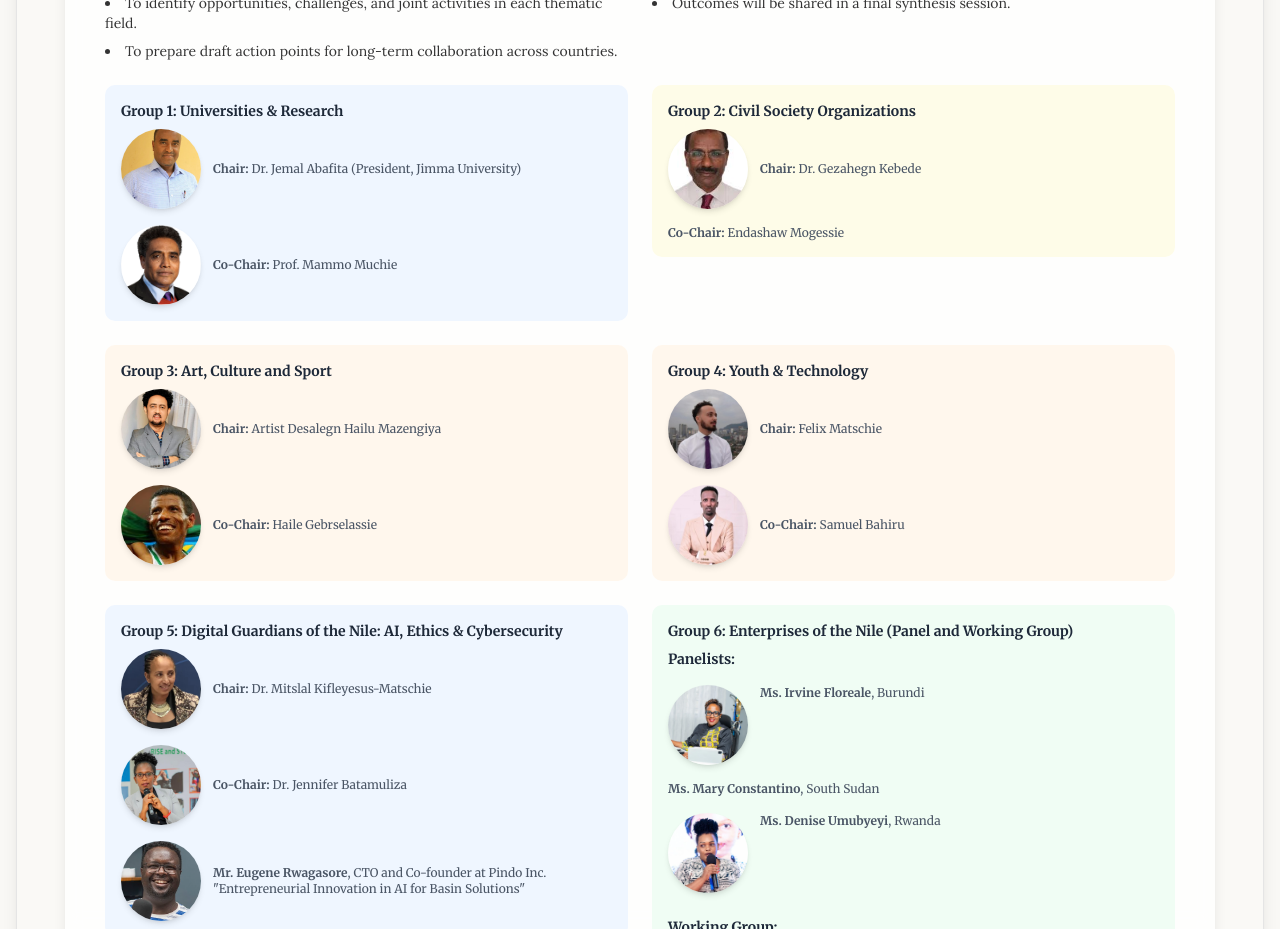
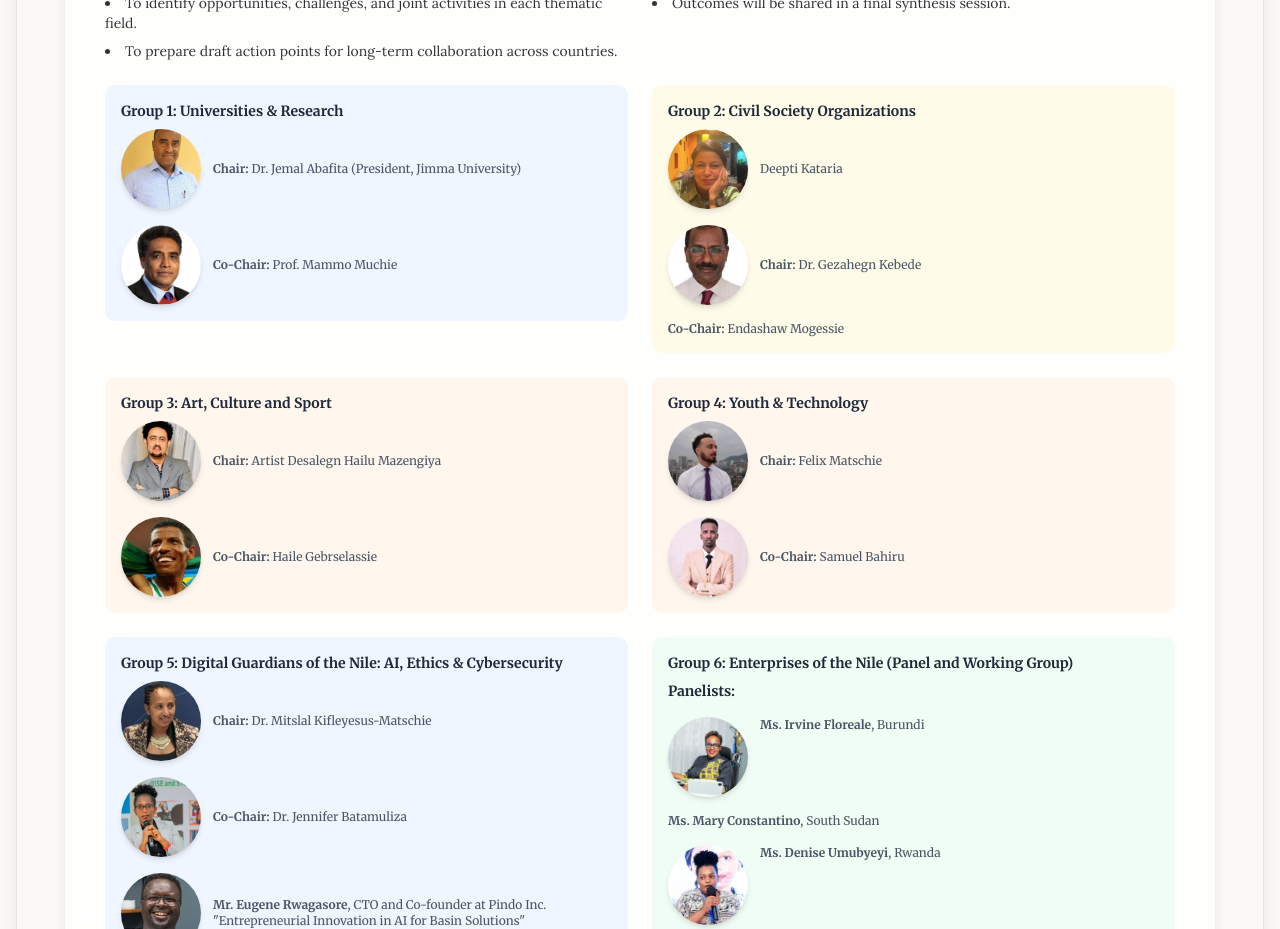
Before and after one commit to anniechan1/nile, a Next.js app: page /summit/program in a window 1280 px wide. Shown: the part 3140-4069 px from the top of the page. Built offline with nearby package versions, Linux system fonts and the light colour scheme; a web font is replaced by a local one.

Commit message:
update panel

```diff
--- a/src/app/summit/program/page.tsx
+++ b/src/app/summit/program/page.tsx
@@ -519,6 +519,21 @@ export default function SummitPage() {
                         <p className="font-bold text-gray-800 group-hover:text-white text-sm mb-2">
                           Group 2: Civil Society Organizations
                         </p>
+
+
+                        <div className="flex items-center space-x-3 mb-4">
+                          <img
+                            src="/images/speakers/Deepti.png"
+                            alt="Deepti Kataria"
+                            className="w-20 h-20 object-cover rounded-full shadow-md"
+                          />
+                          <span className="text-xs text-gray-600 group-hover:text-white/90">
+                            Deepti Kataria
+                          </span>
+                        </div>
+
+
+
                         <div className="flex items-center space-x-3 mb-4">
                           <img
                             src="/images/speakers/Gezehen.jpeg"
```
